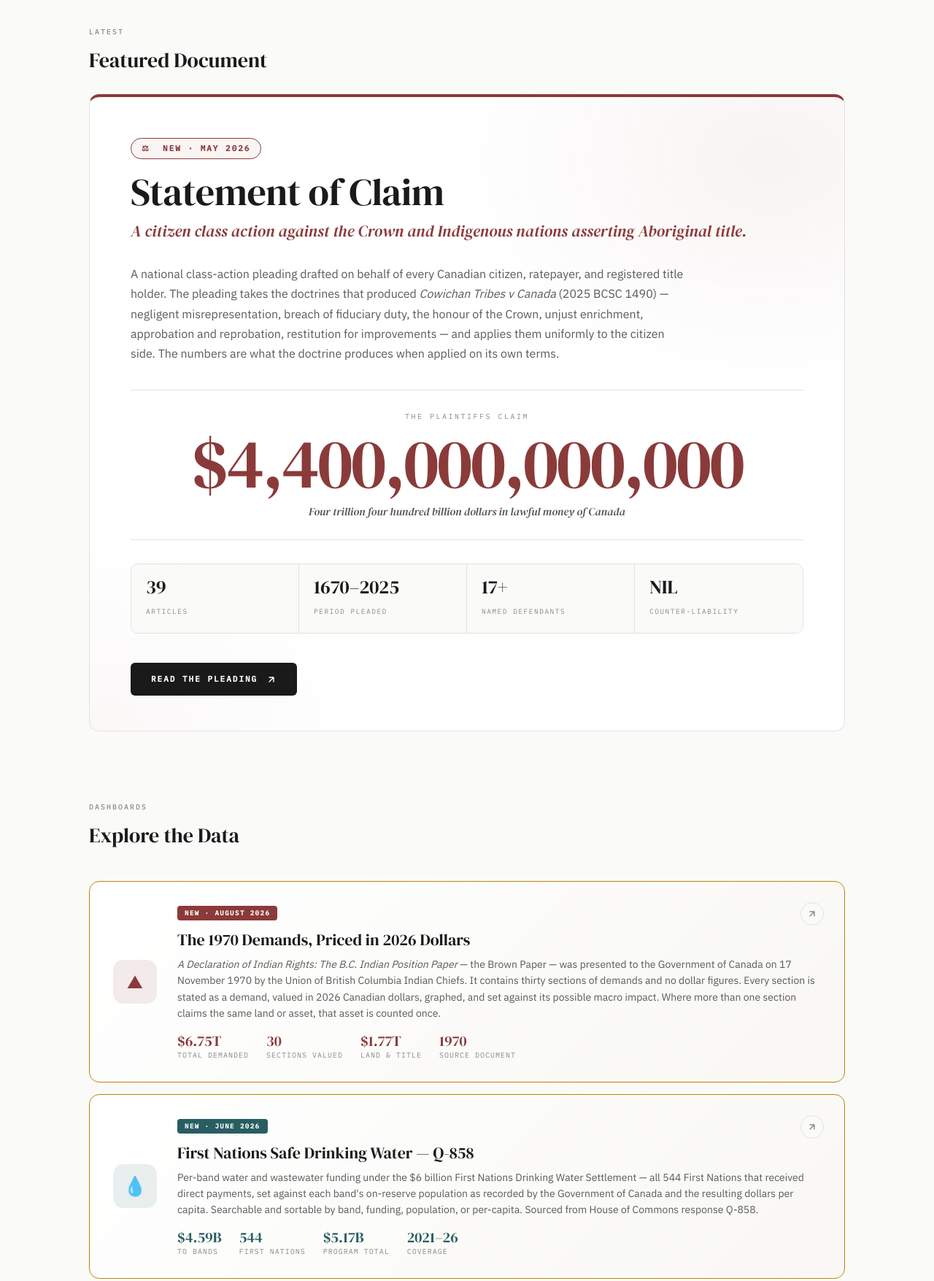
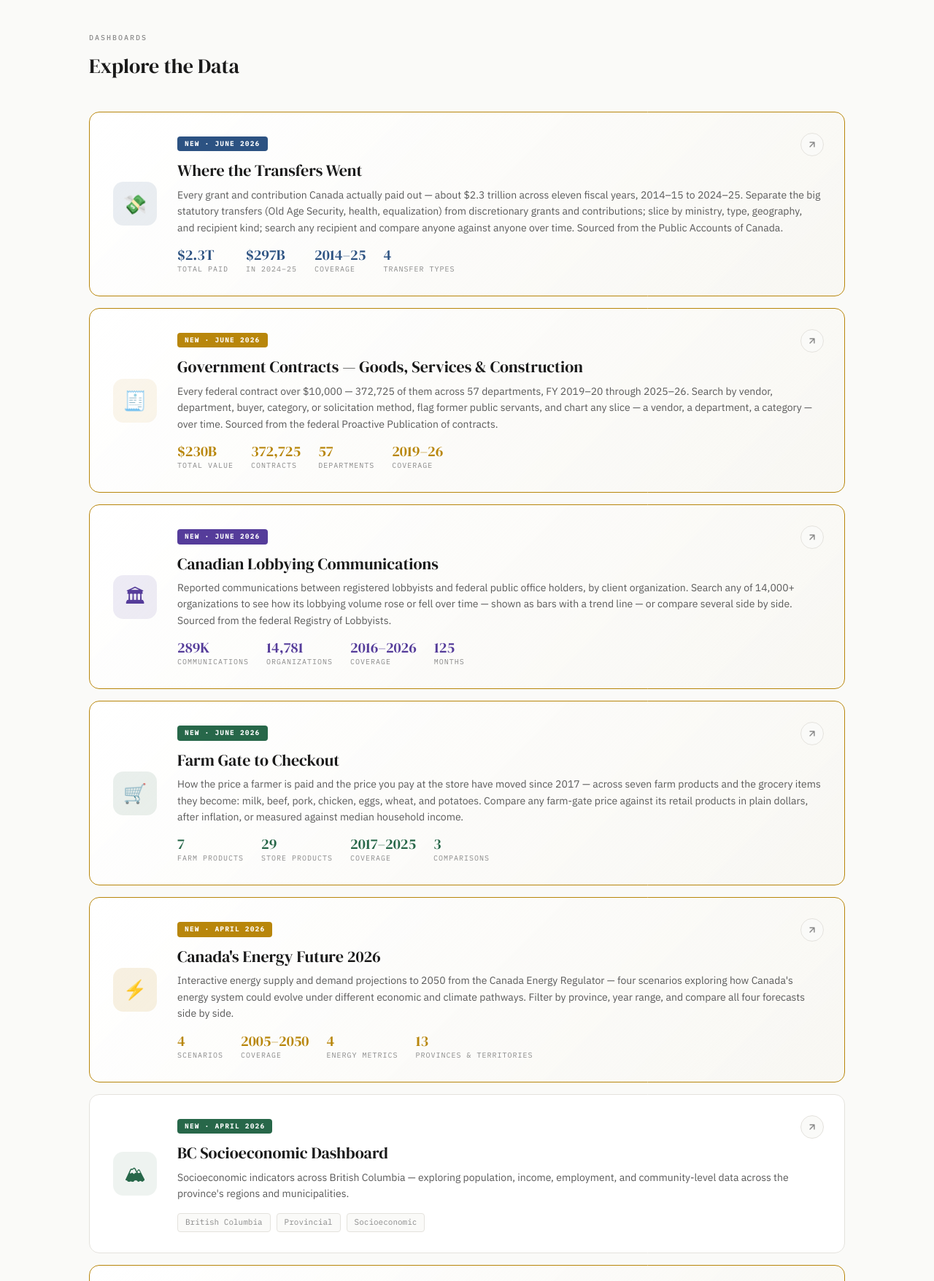
Before and after one commit to TheReclamare/thereclamare.github.io, a plain HTML site: page index.html in a window 1280 px wide. Shown: the part 460-2215 px from the top of the page at 73% size. Drawn offline with Linux system fonts and the light colour scheme.

Commit message:
Update index.html
reorder dashboards

```diff
--- a/index.html
+++ b/index.html
@@ -519,93 +519,11 @@ footer .gh-link:hover {
   </div>
 </div>
 
-<div class="spotlight-section">
-  <div class="section-label">Latest</div>
-  <h2>Featured Document</h2>
-
-  <a class="spotlight" href="https://thereclamare.github.io/Statement_of_Claim/" style="display:block;text-decoration:none;color:inherit;">
-    <div class="spotlight-tag">⚖ &nbsp;New · May 2026</div>
-    <h3>Statement of Claim</h3>
-    <div class="spotlight-sub">A citizen class action against the Crown and Indigenous nations asserting Aboriginal title.</div>
-
-    <p class="spotlight-lead">A national class-action pleading drafted on behalf of every Canadian citizen, ratepayer, and registered title holder. The pleading takes the doctrines that produced <em>Cowichan Tribes v Canada</em> (2025 BCSC 1490) — negligent misrepresentation, breach of fiduciary duty, the honour of the Crown, unjust enrichment, approbation and reprobation, restitution for improvements — and applies them uniformly to the citizen side. The numbers are what the doctrine produces when applied on its own terms.</p>
-
-    <div class="spotlight-quantum">
-      <div class="spotlight-quantum-label">The Plaintiffs Claim</div>
-      <div class="spotlight-quantum-amount">$4,400,000,000,000</div>
-      <div class="spotlight-quantum-words">Four trillion four hundred billion dollars in lawful money of Canada</div>
-    </div>
-
-    <div class="spotlight-meta">
-      <div class="spotlight-meta-item">
-        <span class="spotlight-meta-val">39</span>
-        <span class="spotlight-meta-lbl">Articles</span>
-      </div>
-      <div class="spotlight-meta-item">
-        <span class="spotlight-meta-val">1670–2025</span>
-        <span class="spotlight-meta-lbl">Period Pleaded</span>
-      </div>
-      <div class="spotlight-meta-item">
-        <span class="spotlight-meta-val">17+</span>
-        <span class="spotlight-meta-lbl">Named Defendants</span>
-      </div>
-      <div class="spotlight-meta-item">
-        <span class="spotlight-meta-val">NIL</span>
-        <span class="spotlight-meta-lbl">Counter-liability</span>
-      </div>
-    </div>
-
-    <span class="spotlight-cta">
-      Read the Pleading
-      <svg width="14" height="14" viewBox="0 0 24 24" fill="none" stroke="currentColor" stroke-width="2.5" stroke-linecap="round"><path d="M7 17L17 7M17 7H7M17 7v10"/></svg>
-    </span>
-  </a>
-</div>
-
 <div class="projects-section">
   <div class="section-label">Dashboards</div>
   <h2>Explore the Data</h2>
 
   <div class="project-grid">
-
-
-    <!-- The 1970 Demands / Brown Paper — NEW -->
-    <a class="project-card featured" href="https://thereclamare.github.io/brownpaper/">
-      <div class="card-icon" style="background:rgba(139,58,58,0.1);color:var(--red-muted);">⛰</div>
-      <div class="card-content">
-        <div class="card-badge" style="background:var(--red-muted);color:#fff;">New · August 2026</div>
-        <h3>The 1970 Demands, Priced in 2026 Dollars</h3>
-        <p><em>A Declaration of Indian Rights: The B.C. Indian Position Paper</em> — the Brown Paper — was presented to the Government of Canada on 17 November 1970 by the Union of British Columbia Indian Chiefs. It contains thirty sections of demands and no dollar figures. Every section is stated as a demand, valued in 2026 Canadian dollars, graphed, and set against its possible macro impact. Where more than one section claims the same land or asset, that asset is counted once.</p>
-        <div class="feat-stats">
-          <div class="feat-stat"><span class="feat-stat-val" style="color:var(--red-muted);">$6.75T</span><span class="feat-stat-lbl">Total Demanded</span></div>
-          <div class="feat-stat"><span class="feat-stat-val" style="color:var(--red-muted);">30</span><span class="feat-stat-lbl">Sections Valued</span></div>
-          <div class="feat-stat"><span class="feat-stat-val" style="color:var(--red-muted);">$1.77T</span><span class="feat-stat-lbl">Land &amp; Title</span></div>
-          <div class="feat-stat"><span class="feat-stat-val" style="color:var(--red-muted);">1970</span><span class="feat-stat-lbl">Source Document</span></div>
-        </div>
-      </div>
-      <div class="card-arrow">
-        <svg width="14" height="14" viewBox="0 0 24 24" fill="none" stroke="currentColor" stroke-width="2.5" stroke-linecap="round"><path d="M7 17L17 7M17 7H7M17 7v10"/></svg>
-      </div>
-    </a>
-
-    <!-- Safe Drinking Water — NEW -->
-    <a class="project-card featured" href="https://thereclamare.github.io/Safe_Drinking_Water/">
-      <div class="card-icon" style="background:rgba(40,94,97,0.1);color:var(--teal-muted);">💧</div>
-      <div class="card-content">
-        <div class="card-badge" style="background:var(--teal-muted);color:#fff;">New · June 2026</div>
-        <h3>First Nations Safe Drinking Water — Q-858</h3>
-        <p>Per-band water and wastewater funding under the $6 billion First Nations Drinking Water Settlement — all 544 First Nations that received direct payments, set against each band's on-reserve population as recorded by the Government of Canada and the resulting dollars per capita. Searchable and sortable by band, funding, population, or per-capita. Sourced from House of Commons response Q-858.</p>
-        <div class="feat-stats">
-          <div class="feat-stat"><span class="feat-stat-val" style="color:var(--teal-muted);">$4.59B</span><span class="feat-stat-lbl">To Bands</span></div>
-          <div class="feat-stat"><span class="feat-stat-val" style="color:var(--teal-muted);">544</span><span class="feat-stat-lbl">First Nations</span></div>
-          <div class="feat-stat"><span class="feat-stat-val" style="color:var(--teal-muted);">$5.17B</span><span class="feat-stat-lbl">Program Total</span></div>
-          <div class="feat-stat"><span class="feat-stat-val" style="color:var(--teal-muted);">2021–26</span><span class="feat-stat-lbl">Coverage</span></div>
-        </div>
-      </div>
-      <div class="card-arrow">
-        <svg width="14" height="14" viewBox="0 0 24 24" fill="none" stroke="currentColor" stroke-width="2.5" stroke-linecap="round"><path d="M7 17L17 7M17 7H7M17 7v10"/></svg>
-      </div>
-    </a>
 
     <!-- Where the Transfers Went — NEW -->
     <a class="project-card featured" href="https://thereclamare.github.io/Where_Transfers_Went/">
@@ -751,26 +669,18 @@ footer .gh-link:hover {
       </div>
     </a>
 
-    <!-- Indigenous Procurement -->
-    <a class="project-card featured" href="/CDN_Indigenous_Procurement/">
-      <div class="card-icon" style="background:rgba(40,94,97,0.1);color:var(--teal-muted);">🤝</div>
+    <!-- The 1970 Demands / Brown Paper — NEW -->
+    <a class="project-card featured" href="https://thereclamare.github.io/brownpaper/">
+      <div class="card-icon" style="background:rgba(139,58,58,0.1);color:var(--red-muted);">⛰</div>
       <div class="card-content">
-        <div class="card-badge" style="background:var(--teal-muted);color:#fff;">New · March 2026</div>
-        <h3>Federal Indigenous Procurement Contracts</h3>
-        <p>8,100+ contracts awarded to Indigenous businesses under Canada's mandatory 5% procurement target. Searchable by vendor, department, and contract type — including companies flagged in parliamentary investigations.</p>
+        <div class="card-badge" style="background:var(--red-muted);color:#fff;">New · August 2026</div>
+        <h3>The 1970 Demands, Priced in 2026 Dollars</h3>
+        <p><em>A Declaration of Indian Rights: The B.C. Indian Position Paper</em> — the Brown Paper — was presented to the Government of Canada on 17 November 1970 by the Union of British Columbia Indian Chiefs. It contains thirty sections of demands and no dollar figures. Every section is stated as a demand, valued in 2026 Canadian dollars, graphed, and set against its possible macro impact. Where more than one section claims the same land or asset, that asset is counted once.</p>
         <div class="feat-stats">
-          <div class="feat-stat">
-            <span class="feat-stat-val" style="color:var(--teal-muted);">8,128</span>
-            <span class="feat-stat-lbl">Contracts</span>
-          </div>
-          <div class="feat-stat">
-            <span class="feat-stat-val" style="color:var(--teal-muted);">$1.58B</span>
-            <span class="feat-stat-lbl">Total Value</span>
-          </div>
-          <div class="feat-stat">
-            <span class="feat-stat-val" style="color:var(--teal-muted);">2023–25</span>
-            <span class="feat-stat-lbl">Coverage</span>
-          </div>
+          <div class="feat-stat"><span class="feat-stat-val" style="color:var(--red-muted);">$6.75T</span><span class="feat-stat-lbl">Total Demanded</span></div>
+          <div class="feat-stat"><span class="feat-stat-val" style="color:var(--red-muted);">30</span><span class="feat-stat-lbl">Sections Valued</span></div>
+          <div class="feat-stat"><span class="feat-stat-val" style="color:var(--red-muted);">$1.77T</span><span class="feat-stat-lbl">Land &amp; Title</span></div>
+          <div class="feat-stat"><span class="feat-stat-val" style="color:var(--red-muted);">1970</span><span class="feat-stat-lbl">Source Document</span></div>
         </div>
       </div>
       <div class="card-arrow">
@@ -827,6 +737,25 @@ footer .gh-link:hover {
       </div>
     </a>
 
+    <!-- Safe Drinking Water — NEW -->
+    <a class="project-card featured" href="https://thereclamare.github.io/Safe_Drinking_Water/">
+      <div class="card-icon" style="background:rgba(40,94,97,0.1);color:var(--teal-muted);">💧</div>
+      <div class="card-content">
+        <div class="card-badge" style="background:var(--teal-muted);color:#fff;">New · June 2026</div>
+        <h3>First Nations Safe Drinking Water — Q-858</h3>
+        <p>Per-band water and wastewater funding under the $6 billion First Nations Drinking Water Settlement — all 544 First Nations that received direct payments, set against each band's on-reserve population as recorded by the Government of Canada and the resulting dollars per capita. Searchable and sortable by band, funding, population, or per-capita. Sourced from House of Commons response Q-858.</p>
+        <div class="feat-stats">
+          <div class="feat-stat"><span class="feat-stat-val" style="color:var(--teal-muted);">$4.59B</span><span class="feat-stat-lbl">To Bands</span></div>
+          <div class="feat-stat"><span class="feat-stat-val" style="color:var(--teal-muted);">544</span><span class="feat-stat-lbl">First Nations</span></div>
+          <div class="feat-stat"><span class="feat-stat-val" style="color:var(--teal-muted);">$5.17B</span><span class="feat-stat-lbl">Program Total</span></div>
+          <div class="feat-stat"><span class="feat-stat-val" style="color:var(--teal-muted);">2021–26</span><span class="feat-stat-lbl">Coverage</span></div>
+        </div>
+      </div>
+      <div class="card-arrow">
+        <svg width="14" height="14" viewBox="0 0 24 24" fill="none" stroke="currentColor" stroke-width="2.5" stroke-linecap="round"><path d="M7 17L17 7M17 7H7M17 7v10"/></svg>
+      </div>
+    </a>
+
     <!-- Travel Expenses -->
     <a class="project-card" href="/Canadian-Government-Travel-Expenses/">
       <div class="card-icon" style="background:var(--accent-mid);color:var(--accent);">✈</div>
@@ -872,6 +801,33 @@ footer .gh-link:hover {
         <div class="card-tags">
           <span class="card-tag">2015–2025</span>
           <span class="card-tag">British Columbia</span>
+        </div>
+      </div>
+      <div class="card-arrow">
+        <svg width="14" height="14" viewBox="0 0 24 24" fill="none" stroke="currentColor" stroke-width="2.5" stroke-linecap="round"><path d="M7 17L17 7M17 7H7M17 7v10"/></svg>
+      </div>
+    </a>
+
+    <!-- Indigenous Procurement -->
+    <a class="project-card featured" href="/CDN_Indigenous_Procurement/">
+      <div class="card-icon" style="background:rgba(40,94,97,0.1);color:var(--teal-muted);">🤝</div>
+      <div class="card-content">
+        <div class="card-badge" style="background:var(--teal-muted);color:#fff;">New · March 2026</div>
+        <h3>Federal Indigenous Procurement Contracts</h3>
+        <p>8,100+ contracts awarded to Indigenous businesses under Canada's mandatory 5% procurement target. Searchable by vendor, department, and contract type — including companies flagged in parliamentary investigations.</p>
+        <div class="feat-stats">
+          <div class="feat-stat">
+            <span class="feat-stat-val" style="color:var(--teal-muted);">8,128</span>
+            <span class="feat-stat-lbl">Contracts</span>
+          </div>
+          <div class="feat-stat">
+            <span class="feat-stat-val" style="color:var(--teal-muted);">$1.58B</span>
+            <span class="feat-stat-lbl">Total Value</span>
+          </div>
+          <div class="feat-stat">
+            <span class="feat-stat-val" style="color:var(--teal-muted);">2023–25</span>
+            <span class="feat-stat-lbl">Coverage</span>
+          </div>
         </div>
       </div>
       <div class="card-arrow">
```
